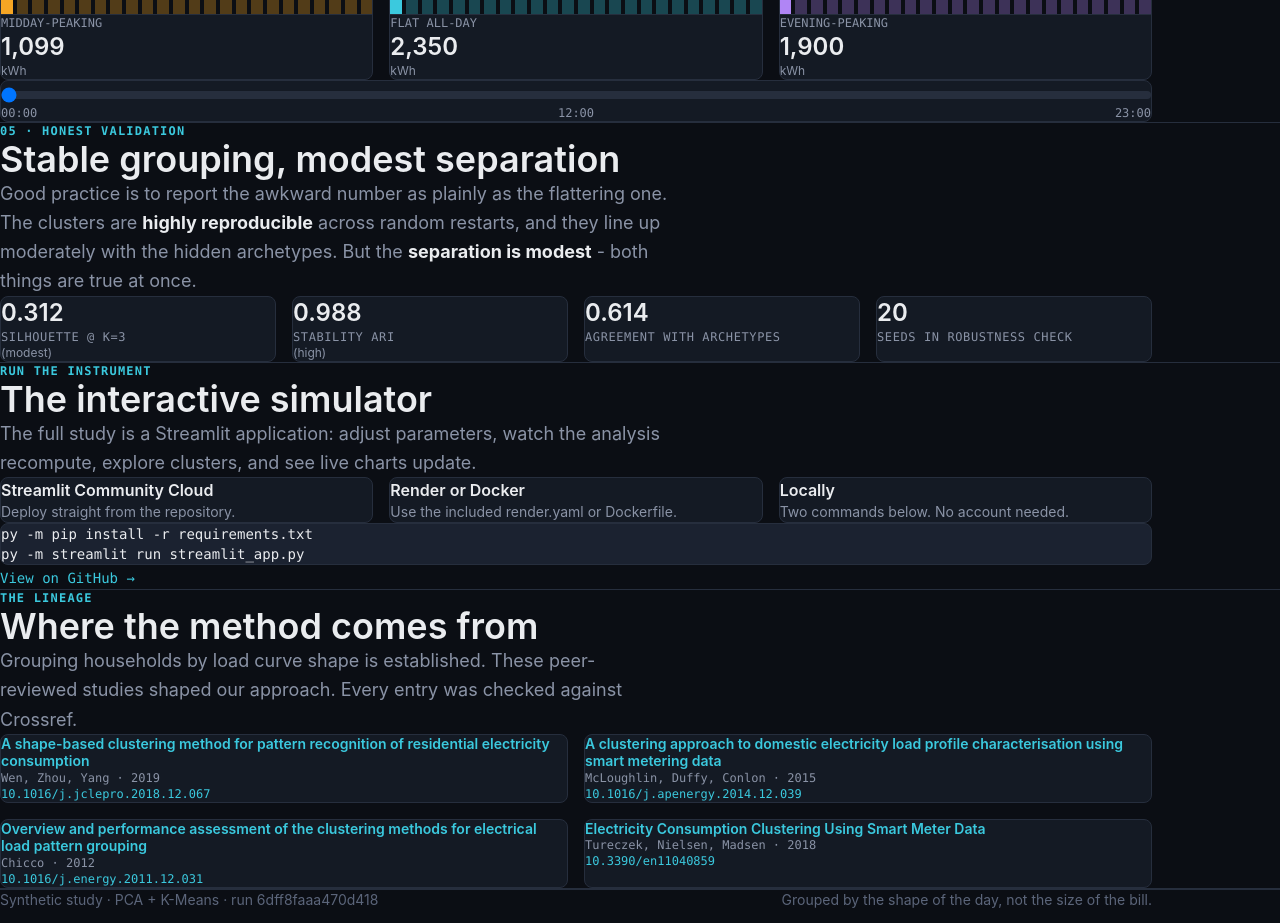
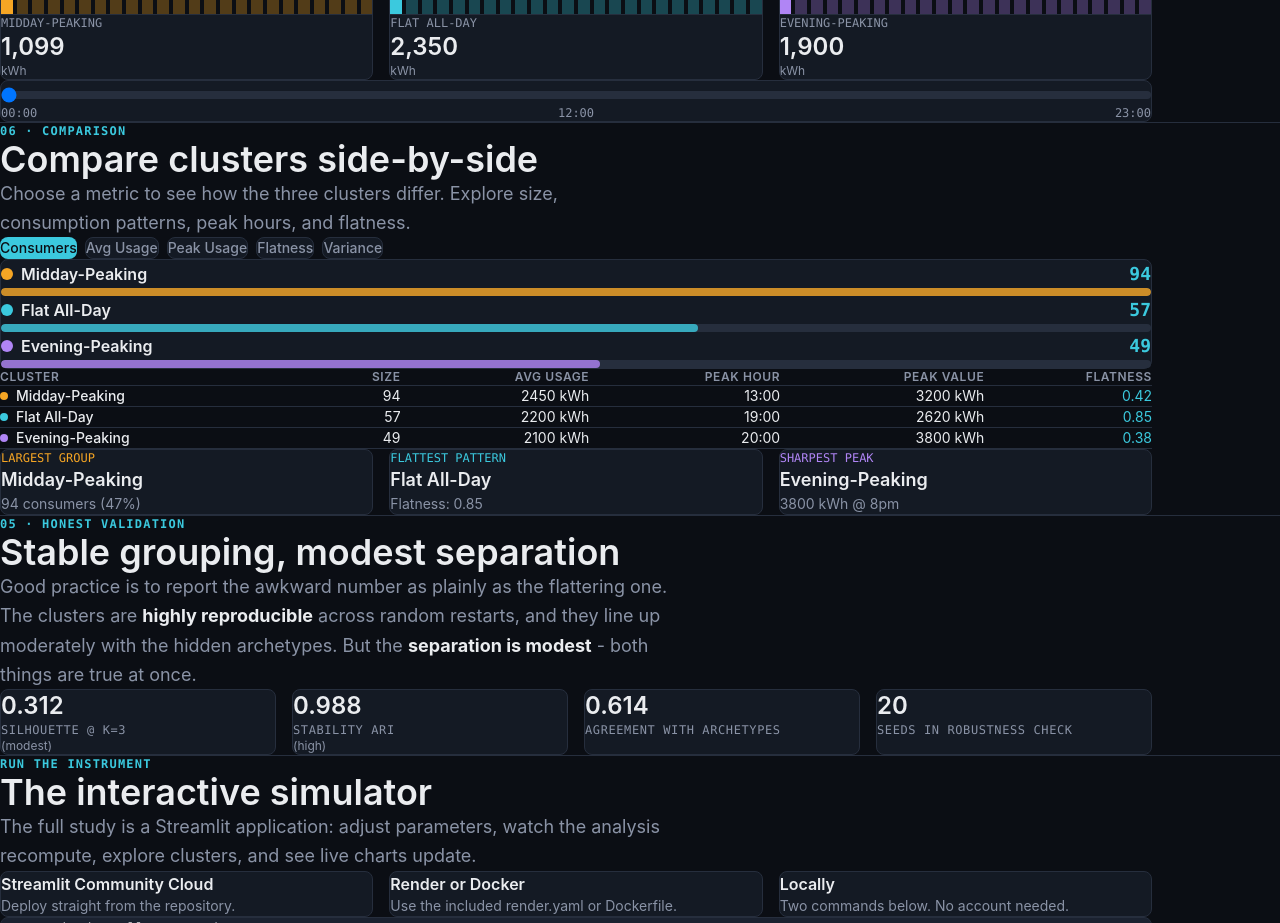
Before and after one commit to shaxntanu/Energy-Consumption-Pattern-Analysis-using-PCA-and-K-Means, a Next.js app in the folder web/: page / in a window 1280 px wide. Shown: the part 2540-3463 px from the top of the page. Built offline with nearby package versions, Linux system fonts and the light colour scheme.

Commit message:
feat: add cluster comparison dashboard with metrics visualization

```diff
--- /dev/null
+++ b/web/app/components/ClusterComparison.tsx
@@ -0,0 +1,180 @@
+'use client';
+
+import React, { useState } from 'react';
+
+interface ClusterStats {
+  name: string;
+  color: string;
+  size: number;
+  avgConsumption: number;
+  peakHour: number;
+  peakValue: number;
+  flatness: number;
+  variance: number;
+}
+
+const CLUSTERS: ClusterStats[] = [
+  {
+    name: 'Midday-Peaking',
+    color: '#F5A524',
+    size: 94,
+    avgConsumption: 2450,
+    peakHour: 13,
+    peakValue: 3200,
+    flatness: 0.42,
+    variance: 450
+  },
+  {
+    name: 'Flat All-Day',
+    color: '#3BC9DE',
+    size: 57,
+    avgConsumption: 2200,
+    peakHour: 19,
+    peakValue: 2620,
+    flatness: 0.85,
+    variance: 220
+  },
+  {
+    name: 'Evening-Peaking',
+    color: '#B085F5',
+    size: 49,
+    avgConsumption: 2100,
+    peakHour: 20,
+    peakValue: 3800,
+    flatness: 0.38,
+    variance: 520
+  }
+];
+
+const METRICS = [
+  { key: 'size', label: 'Consumers', unit: '', normalize: (v: number) => v / 94 },
+  { key: 'avgConsumption', label: 'Avg Usage', unit: 'kWh', normalize: (v: number) => v / 2450 },
+  { key: 'peakValue', label: 'Peak Usage', unit: 'kWh', normalize: (v: number) => v / 3800 },
+  { key: 'flatness', label: 'Flatness', unit: '(0-1)', normalize: (v: number) => v },
+  { key: 'variance', label: 'Variance', unit: '', normalize: (v: number) => v / 520 }
+];
+
+export default function ClusterComparison() {
+  const [selectedMetric, setSelectedMetric] = useState<string>('size');
+  const metric = METRICS.find(m => m.key === selectedMetric);
+
+  if (!metric) return null;
+
+  return (
+    <div className="w-full">
+      {/* Metric Selector */}
+      <div className="mb-6 flex gap-2 overflow-x-auto pb-2">
+        {METRICS.map((m) => (
+          <button
+            key={m.key}
+            onClick={() => setSelectedMetric(m.key)}
+            className={`px-4 py-2 text-sm font-medium whitespace-nowrap rounded-lg transition ${
+              selectedMetric === m.key
+                ? 'bg-[#3BC9DE] text-[#0B0E14]'
+                : 'bg-[#141A24] border border-[#262E3D] text-[#8A93A6] hover:border-[#3BC9DE]'
+            }`}
+          >
+            {m.label}
+          </button>
+        ))}
+      </div>
+
+      {/* Comparison Chart */}
+      <div className="bg-[#141A24] border border-[#262E3D] rounded-lg p-8 mb-6">
+        <div className="space-y-6">
+          {CLUSTERS.map((cluster, i) => {
+            const value = cluster[metric.key as keyof ClusterStats] as number;
+            const normalized = metric.normalize(value);
+            const percentage = normalized * 100;
+
+            return (
+              <div key={i}>
+                <div className="flex justify-between items-baseline mb-2">
+                  <div className="flex items-center gap-2">
+                    <div
+                      className="w-3 h-3 rounded-full"
+                      style={{ backgroundColor: cluster.color }}
+                    />
+                    <p className="font-semibold text-[#EAECEF]">{cluster.name}</p>
+                  </div>
+                  <p className="text-lg font-mono font-semibold text-[#3BC9DE]">
+                    {typeof value === 'number' && value < 10
+                      ? value.toFixed(2)
+                      : Math.round(value as number)
+                    }
+                    {metric.unit && <span className="text-xs text-[#8A93A6] ml-1">{metric.unit}</span>}
+                  </p>
+                </div>
+                <div className="w-full bg-[#262E3D] rounded-full h-2 overflow-hidden">
+                  <div
+                    className="h-full rounded-full transition-all duration-500"
+                    style={{
+                      width: `${percentage}%`,
+                      backgroundColor: cluster.color,
+                      opacity: 0.8
+                    }}
+                  />
+                </div>
+              </div>
+            );
+          })}
+        </div>
+      </div>
+
+      {/* Stats Table */}
+      <div className="overflow-x-auto">
+        <table className="w-full text-sm">
+          <thead>
+            <tr className="border-b border-[#262E3D]">
+              <th className="text-left py-3 px-4 font-semibold text-[#8A93A6] text-xs uppercase tracking-wider">Cluster</th>
+              <th className="text-right py-3 px-4 font-semibold text-[#8A93A6] text-xs uppercase tracking-wider">Size</th>
+              <th className="text-right py-3 px-4 font-semibold text-[#8A93A6] text-xs uppercase tracking-wider">Avg Usage</th>
+              <th className="text-right py-3 px-4 font-semibold text-[#8A93A6] text-xs uppercase tracking-wider">Peak Hour</th>
+              <th className="text-right py-3 px-4 font-semibold text-[#8A93A6] text-xs uppercase tracking-wider">Peak Value</th>
+              <th className="text-right py-3 px-4 font-semibold text-[#8A93A6] text-xs uppercase tracking-wider">Flatness</th>
+            </tr>
+          </thead>
+          <tbody>
+            {CLUSTERS.map((cluster, i) => (
+              <tr key={i} className="border-b border-[#262E3D] hover:bg-[#141A24] transition">
+                <td className="py-3 px-4 font-medium">
+                  <div className="flex items-center gap-2">
+                    <div
+                      className="w-2 h-2 rounded-full"
+                      style={{ backgroundColor: cluster.color }}
+                    />
+                    {cluster.name}
+                  </div>
+                </td>
+                <td className="text-right py-3 px-4 text-[#EAECEF]">{cluster.size}</td>
+                <td className="text-right py-3 px-4 text-[#EAECEF]">{cluster.avgConsumption} kWh</td>
+                <td className="text-right py-3 px-4 text-[#EAECEF]">{cluster.peakHour}:00</td>
+                <td className="text-right py-3 px-4 text-[#EAECEF]">{cluster.peakValue} kWh</td>
+                <td className="text-right py-3 px-4 text-[#3BC9DE]">{cluster.flatness.toFixed(2)}</td>
+              </tr>
+            ))}
+          </tbody>
+        </table>
+      </div>
+
+      {/* Insights */}
+      <div className="mt-6 grid grid-cols-1 md:grid-cols-3 gap-4">
+        <div className="bg-[#141A24] border border-[#262E3D] rounded-lg p-4">
+          <p className="text-xs font-mono text-[#F5A524] uppercase mb-2">Largest Group</p>
+          <p className="text-lg font-semibold text-[#EAECEF]">Midday-Peaking</p>
+          <p className="text-sm text-[#8A93A6] mt-1">94 consumers (47%)</p>
+        </div>
+        <div className="bg-[#141A24] border border-[#262E3D] rounded-lg p-4">
+          <p className="text-xs font-mono text-[#3BC9DE] uppercase mb-2">Flattest Pattern</p>
+          <p className="text-lg font-semibold text-[#EAECEF]">Flat All-Day</p>
+          <p className="text-sm text-[#8A93A6] mt-1">Flatness: 0.85</p>
+        </div>
+        <div className="bg-[#141A24] border border-[#262E3D] rounded-lg p-4">
+          <p className="text-xs font-mono text-[#B085F5] uppercase mb-2">Sharpest Peak</p>
+          <p className="text-lg font-semibold text-[#EAECEF]">Evening-Peaking</p>
+          <p className="text-sm text-[#8A93A6] mt-1">3800 kWh @ 8pm</p>
+        </div>
+      </div>
+    </div>
+  );
+}
--- a/web/app/page.tsx
+++ b/web/app/page.tsx
@@ -2,6 +2,7 @@ import React from 'react';
 import ClusterExplorer from './components/ClusterExplorer';
 import DatasetViewer from './components/DatasetViewer';
 import ProfilePlayback from './components/ProfilePlayback';
+import ClusterComparison from './components/ClusterComparison';
 
 export default function Home() {
   return (
@@ -202,6 +203,22 @@ export default function Home() {
           </div>
         </section>
 
+        <section id="comparison" className="py-20 px-6 border-b border-[#262E3D]">
+          <div className="max-w-6xl mx-auto">
+            <p className="text-xs font-mono text-[#3BC9DE] font-semibold uppercase tracking-widest mb-4">
+              06 · COMPARISON
+            </p>
+            <h2 className="text-3xl md:text-4xl font-semibold mb-6 max-w-2xl">
+              Compare clusters side-by-side
+            </h2>
+            <p className="text-lg text-[#8A93A6] max-w-2xl leading-relaxed mb-8">
+              Choose a metric to see how the three clusters differ. Explore size, consumption patterns, peak hours, and flatness.
+            </p>
+
+            <ClusterComparison />
+          </div>
+        </section>
+
         <section id="validation" className="py-20 px-6 border-b border-[#262E3D]">
           <div className="max-w-6xl mx-auto">
             <p className="text-xs font-mono text-[#3BC9DE] font-semibold uppercase tracking-widest mb-4">
```
